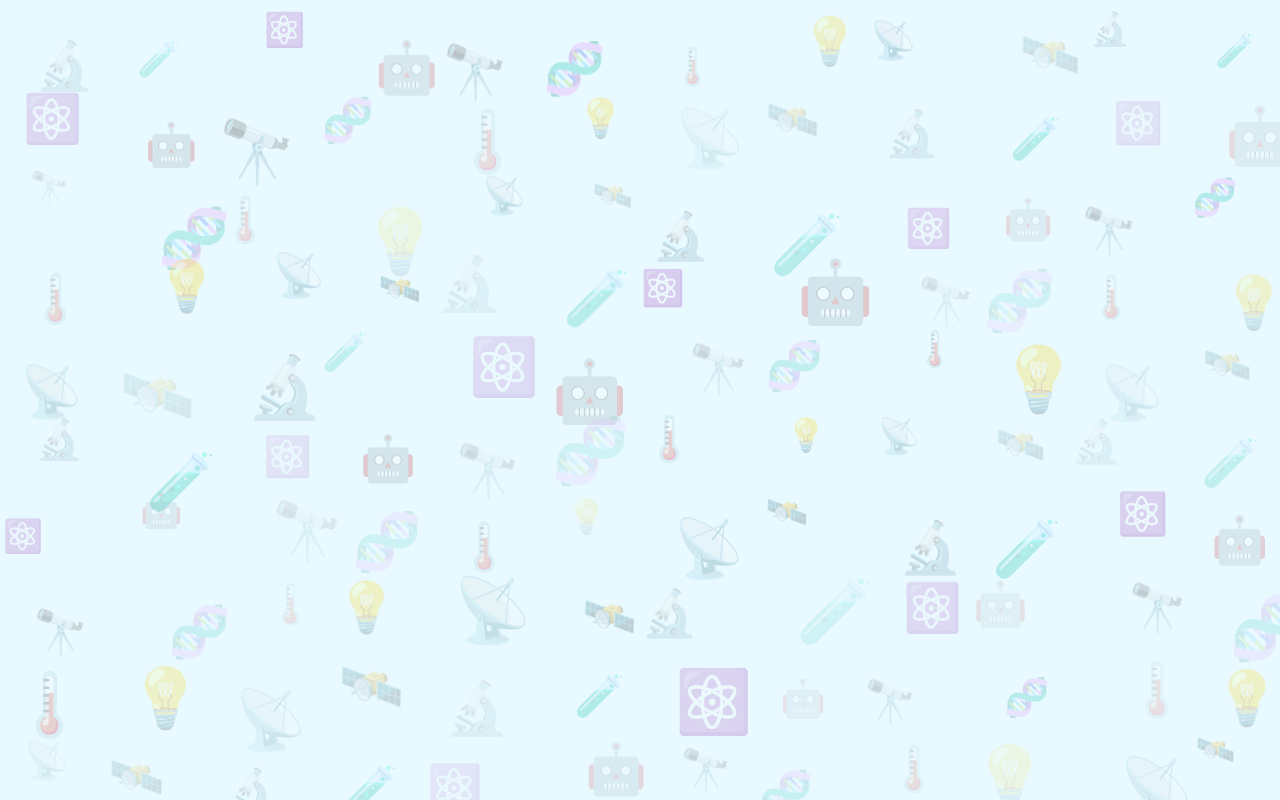
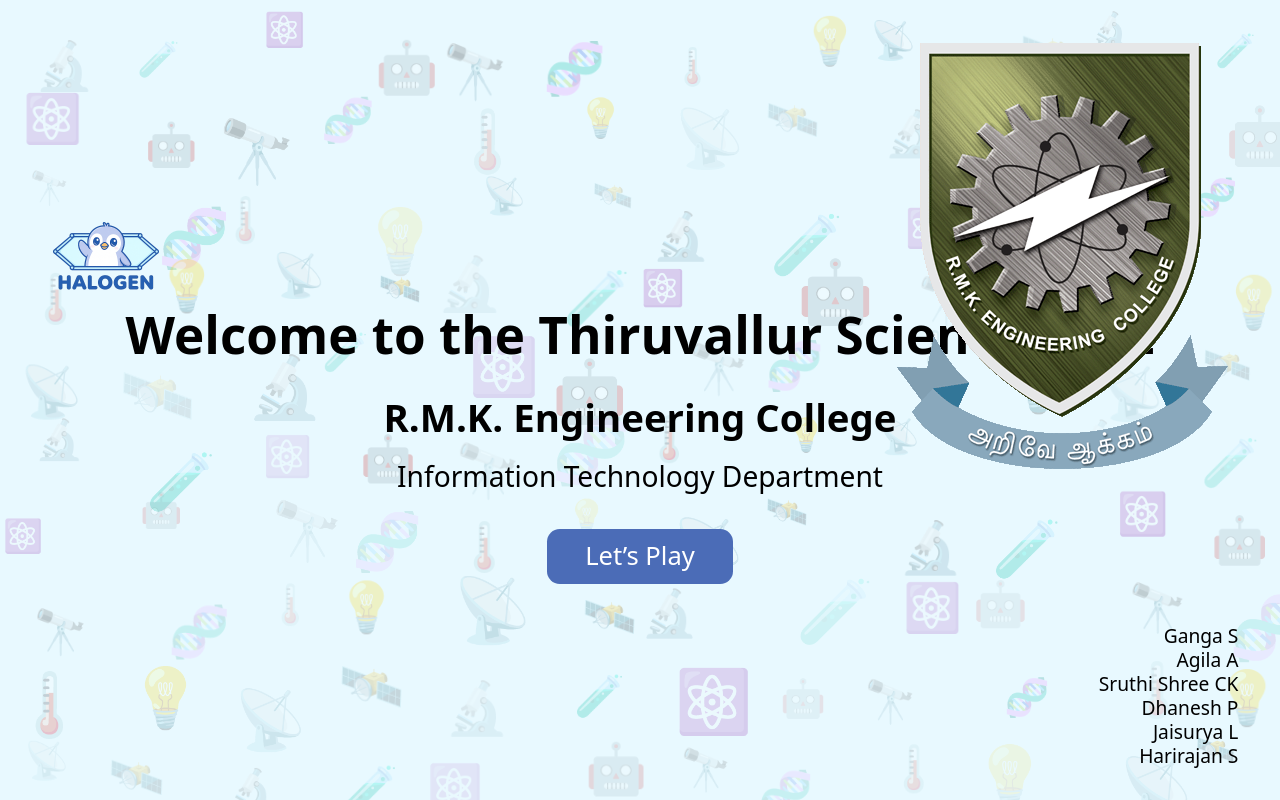
Before and after one commit to Ganga9115/Halogen, a React (Create React App) app: page /start in a window 1280 px wide. Built offline with nearby package versions, Linux system fonts and the light colour scheme.

Commit message:
start
start page

```diff
--- a/src/App.js
+++ b/src/App.js
@@ -11,12 +11,15 @@
 import ChooseLanguage from './components/SinglePlayer/ChooseLanguage';
 import Leaderboard from './components/SinglePlayer/leaderBoard';
 import Background from './components/utils/FloatingBackground';
+import Start from './components/Start';
+
 
 const App = () => {
   return (
     <Background>
     <BrowserRouter>
     <Routes >
+      <Route path="/start" element={<Start />} />
       <Route path="/"  element={<ChooseSorM />}/>
       <Route path='/single' element={<Input />}/>
       <Route path="/subject" element={<SubjectSelection />} />
--- /dev/null
+++ b/src/components/Start.js
@@ -0,0 +1,84 @@
+import React from 'react';
+import rmklogo from '../assets/rmklogo.png';
+import logo from '../assets/logo.png';
+
+const Start = () => {
+  return (
+    <div style={{
+      width: '100vw',
+      height: '100vh',
+      display: 'flex',
+      flexDirection: 'column',
+      alignItems: 'center',
+      justifyContent: 'center',
+      position: 'relative',
+    }}>
+
+      {/* Top bar with logos */}
+      <div style={{
+        width: '100%',
+        display: 'flex',
+        justifyContent: 'space-between',
+        alignItems: 'center',
+        position: 'absolute',
+        top: '2vh',
+        left: 0,
+        padding: '0 2vw'
+      }}>
+        <img src={logo} alt="App Logo" style={{
+          width: '10vw',
+          height: 'auto'
+        }} />
+        <img src={rmklogo} alt="RMK Logo" style={{
+          width: 'vw',
+          height: 'auto'
+        }} />
+      </div>
+
+      {/* Centered text */}
+      <div style={{ textAlign: 'center', marginTop: '10vh' }}>
+        <h1 style={{ fontSize: '4vw', fontWeight: 'bold', margin: 0 }}>
+          Welcome to the Thiruvallur Science Quiz
+        </h1>
+        <h2 style={{ fontSize: '3vw', fontWeight: '600', margin: '2vh 0 0 0' }}>
+          R.M.K. Engineering College
+        </h2>
+        <h3 style={{ fontSize: '2.2vw', fontWeight: '500', margin: '1vh 0 4vh 0' }}>
+          Information Technology Department
+        </h3>
+
+        <button style={{
+          fontSize: '2vw',
+          padding: '1vh 3vw',
+          borderRadius: '1vw',
+          border: 'none',
+          backgroundColor: '#4B6CB7',
+          color: '#fff',
+          cursor: 'pointer'
+        }}>
+          Let’s Play
+        </button>
+      </div>
+
+      {/* Creators list */}
+      <div style={{
+        position: 'absolute',
+        right: '2vw',
+        bottom: '4vh',
+        textAlign: 'right',
+        fontSize: '1.5vw',
+        fontWeight: '500',
+        lineHeight: '3vh'
+      }}>
+        <div>Ganga S</div>
+        <div>Agila A</div>
+        <div>Sruthi Shree CK</div>
+        <div>Dhanesh P</div>
+        <div>Jaisurya L</div>
+        <div>Harirajan S</div>
+      </div>
+    </div>
+  )
+}
+
+export default Start;
```
